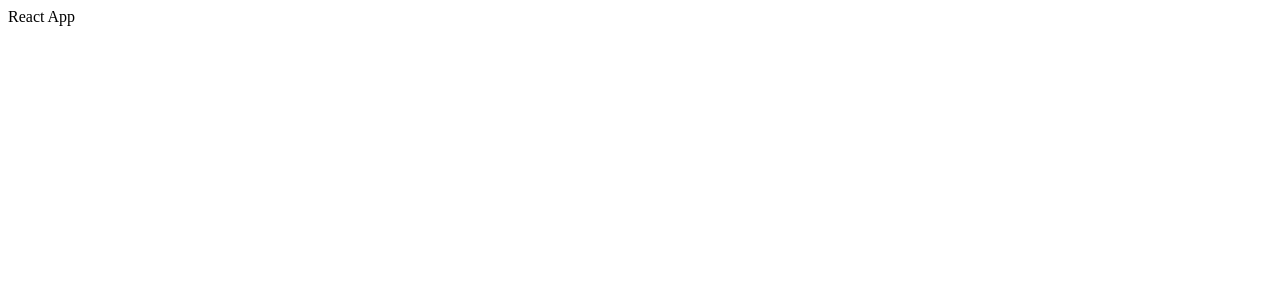
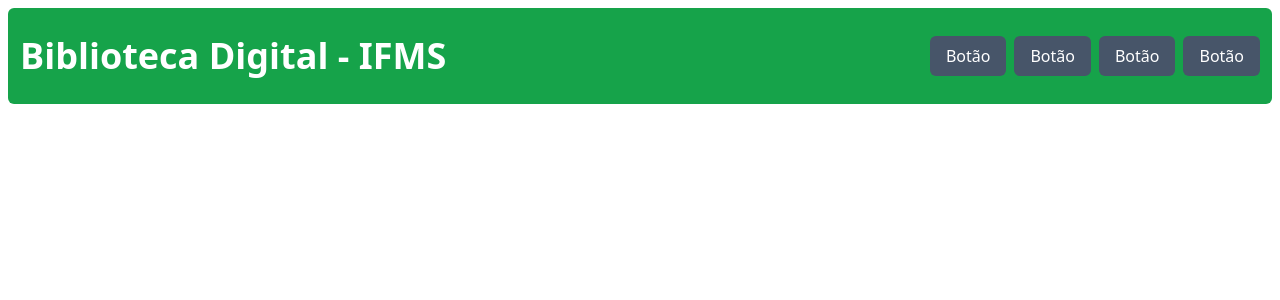
Before and after one commit to luizpaulo2005/frontend-biblioteca-ifms-rework, a React (Vite) app: page / in a window 1280 px wide. Shown: the top 300 px of the page. Built offline with nearby package versions, Linux system fonts and the light colour scheme.

Commit message:
Config Axios Tailwind e Header User

```diff
--- a/index.html
+++ b/index.html
@@ -4,7 +4,7 @@
     <meta charset="UTF-8" />
     <link rel="icon" type="image/svg+xml" href="/vite.svg" />
     <meta name="viewport" content="width=device-width, initial-scale=1.0" />
-    <title>Vite + React + TS</title>
+    <title>Biblioteca Digital de Pesquisas - IFMS</title>
   </head>
   <body>
     <div id="root"></div>
--- a/package.json
+++ b/package.json
@@ -9,6 +9,7 @@
     "preview": "vite preview"
   },
   "dependencies": {
+    "axios": "^1.3.2",
     "react": "^18.2.0",
     "react-dom": "^18.2.0"
   },
@@ -16,6 +17,9 @@
     "@types/react": "^18.0.27",
     "@types/react-dom": "^18.0.10",
     "@vitejs/plugin-react": "^3.1.0",
+    "autoprefixer": "^10.4.13",
+    "postcss": "^8.4.21",
+    "tailwindcss": "^3.2.4",
     "typescript": "^4.9.3",
     "vite": "^4.1.0"
   }
--- /dev/null
+++ b/postcss.config.cjs
@@ -0,0 +1,6 @@
+module.exports = {
+  plugins: {
+    tailwindcss: {},
+    autoprefixer: {},
+  },
+}
--- a/src/App.tsx
+++ b/src/App.tsx
@@ -1,8 +1,10 @@
+import { HeaderUser } from "./components/header/user";
+
 export function App() {
 
   return (
-    <div>
-      React App
+    <div className="w-screen h-screen p-2">
+      <HeaderUser/>
     </div>
   )
 }
--- /dev/null
+++ b/src/components/header/user.tsx
@@ -0,0 +1,13 @@
+export function HeaderUser(){
+    return (
+        <div className="w-full h-24 rounded-md bg-green-600 flex justify-between text-white p-2">
+            <div className="self-center font-semibold text-4xl ml-1">Biblioteca Digital - IFMS</div>
+            <div className="self-center overflow-hidden">
+                <button className="bg-slate-600 rounded-md pt-2 pb-2 pl-4 pr-4 m-1 transition-colors hover:bg-slate-500">Botão</button>
+                <button className="bg-slate-600 rounded-md pt-2 pb-2 pl-4 pr-4 m-1 transition-colors hover:bg-slate-500">Botão</button>
+                <button className="bg-slate-600 rounded-md pt-2 pb-2 pl-4 pr-4 m-1 transition-colors hover:bg-slate-500">Botão</button>
+                <button className="bg-slate-600 rounded-md pt-2 pb-2 pl-4 pr-4 m-1 transition-colors hover:bg-slate-500">Botão</button>
+            </div>
+        </div>
+    )
+}
--- a/src/main.tsx
+++ b/src/main.tsx
@@ -1,6 +1,7 @@
 import React from 'react'
 import ReactDOM from 'react-dom/client'
 import { App } from './App'
+import "./style/globals.css"
 
 ReactDOM.createRoot(document.getElementById('root') as HTMLElement).render(
   <React.StrictMode>
--- /dev/null
+++ b/src/style/globals.css
@@ -0,0 +1,3 @@
+@tailwind base;
+@tailwind components;
+@tailwind utilities;
--- /dev/null
+++ b/src/utils/axios.ts
@@ -0,0 +1,5 @@
+import axios from 'axios';
+
+export const api = axios.create({
+    baseURL: 'http://localhost:3000'
+})
--- /dev/null
+++ b/tailwind.config.cjs
@@ -0,0 +1,11 @@
+/** @type {import('tailwindcss').Config} */
+module.exports = {
+  content: [
+    "./index.html",
+    "./src/**/*.{js,ts,jsx,tsx}",
+  ],
+  theme: {
+    extend: {},
+  },
+  plugins: [],
+}
```
Also changed, not shown: 1 other file (tests, documents, lock files or other folders).
